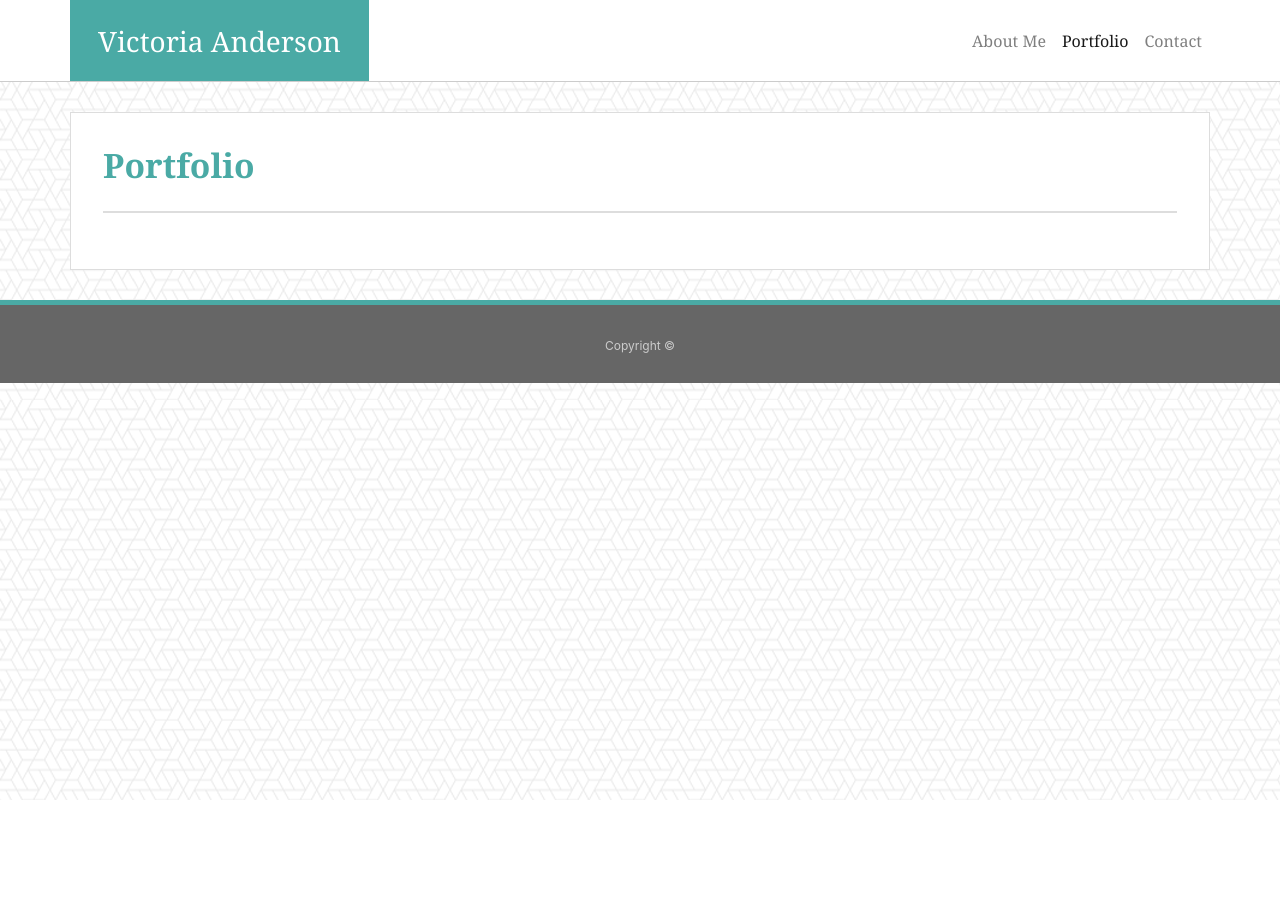
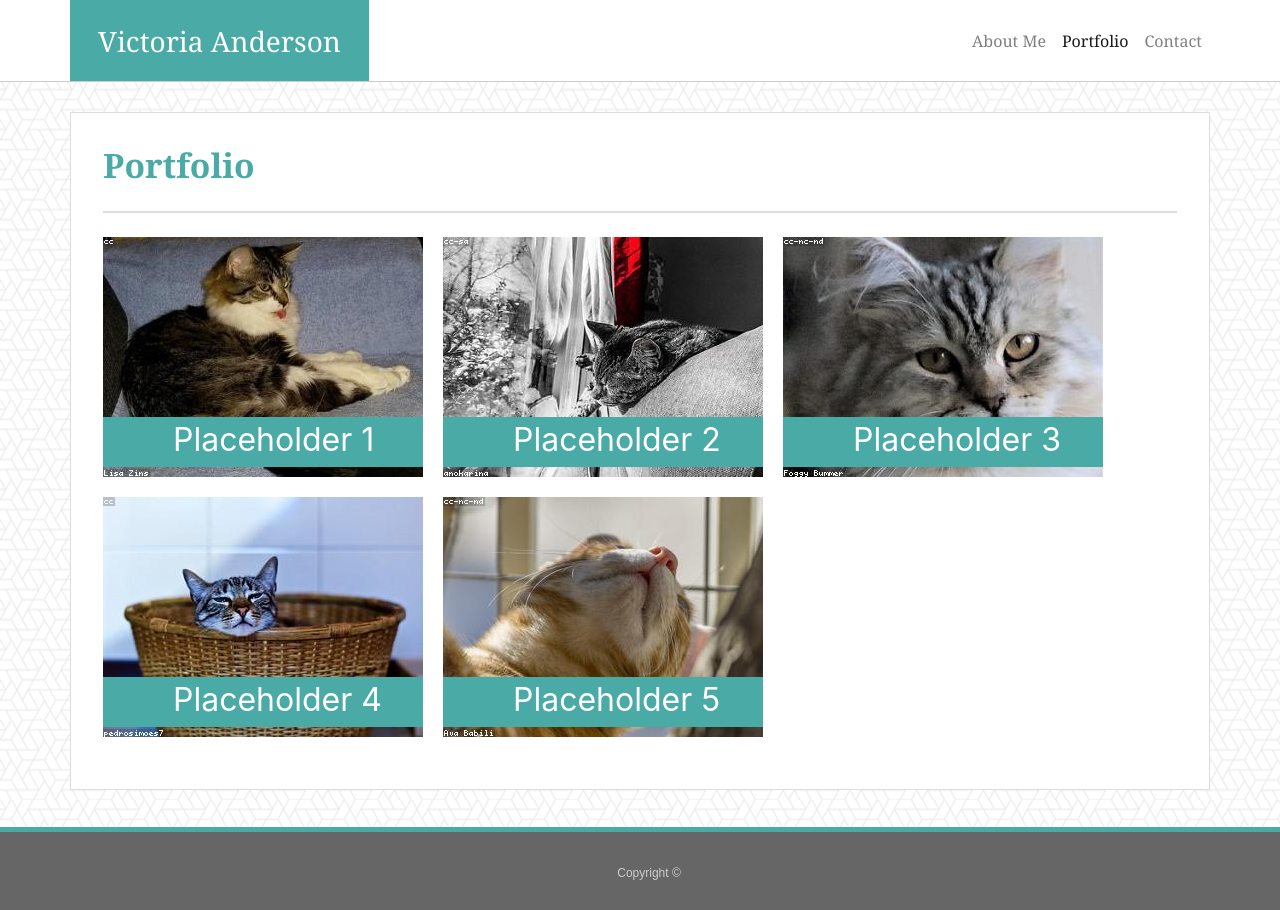
Before and after one commit to victoriaashling/bootstrapPortfolio, a plain HTML site: page portfolio.html in a window 1280 px wide. Before the commit the page ends 800 px from the top, so only its background shows below. Drawn offline with nearby package versions, Linux system fonts and the light colour scheme.

Commit message:
still could use tweaking, but mostly works

```diff
--- a/assets/css/style.css
+++ b/assets/css/style.css
@@ -1,8 +1,12 @@
+html {
+    min-height: 100%;
+    position: relative;
+}
+
 body {
     margin: 0;
     background-image: url("../images/what-the-hex/what-the-hex.png");
     color: #777777;
-    position: relative;
 }
 
 h1 {
@@ -18,6 +22,22 @@ hr {
     margin-bottom: 1.5em;
 }
 
+p {
+    font-family: Arial, 'Helvetica Neue', Helvetica, sans-serif;
+    text-indent: 1.5em;
+}
+
+a.banner-link {
+    color: #ffffff;
+    position: absolute;
+    bottom: 3px;
+    left: calc(50% - 90px);
+}
+
+a:hover {
+    text-decoration: underline;
+}
+
 footer {
     background-color: #666666;
     border-top: 5px solid #4aaaa5;
@@ -29,6 +49,8 @@ footer {
     font-size: .75em;
     width: 100vw;
     margin-top: 30px;
+    position: absolute;
+    bottom: 0;
 }
 
 .navbar {
@@ -60,19 +82,51 @@ footer {
     border: 1px solid #dddddd;
     padding: 2em;
     color: #777777;
+    margin-bottom: 120px;
+}
+
+.headshot {
+    max-width: 250px;
+    margin-right: 1.5em;
+    margin-bottom: 1em;
+}
+
+.project-container {
+    clear: both;
+    display: block;
+}
+
+.project {
+    float: left;
+    margin-bottom: 20px;
+    margin-right: 20px;
+    position: relative;
+}
+
+.banner {
+    background-color: #4aaaa5;
+    color: #ffffff;
+    position: absolute;
+    bottom: 10px;
+    height: 50px;
+    width: 320px;
+    text-align: center;
+    padding-top: 20px;
+    font-size: 2em;
 }
 
 @media screen and (max-width: 575px) {
     .navbar {
         background-color: #4aaaa5 !important;
         padding-right: 3vw;
+        margin-bottom: 0;
+    }
+
+    .mainContent {
+        margin-bottom: 83px;
     }
 
     footer {
         margin-top: 0;
     }
-
-    .navbar {
-        margin-bottom: 0;
-    }
 }
--- a/portfolio.html
+++ b/portfolio.html
@@ -35,6 +35,28 @@
     <div class="container mainContent">
         <h1>Portfolio</h1>
         <hr>
+        <div class="project-container">
+            <div class="project">
+                <img class="img-fluid float-left" src="assets/images/cat1.jpg" alt="Random photo courtesy of Lorem Flickr">
+                <div class="banner"><a class="banner-link" href="#">Placeholder 1</a></div>
+            </div>
+            <div class="project">
+                <img class="img-fluid float-left" src="assets/images/cat2.jpg" alt="Random photo courtesy of Lorem Flickr">
+                <div class="banner"><a class="banner-link" href="#">Placeholder 2</a></div>
+            </div>
+            <div class="project">
+                <img class="img-fluid float-left" src="assets/images/cat3.jpg" alt="Random photo courtesy of Lorem Flickr">
+                <div class="banner"><a class="banner-link" href="#">Placeholder 3</a></div>
+            </div>
+            <div class="project">
+                <img class="img-fluid float-left" src="assets/images/cat4.jpg" alt="Random photo courtesy of Lorem Flickr">
+                <div class="banner"><a class="banner-link" href="#">Placeholder 4</a></div>
+            </div>
+            <div class="project">
+                <img class="img-fluid float-left" src="assets/images/cat5.jpg" alt="Random photo courtesy of Lorem Flickr">
+                <div class="banner"><a class="banner-link" href="#">Placeholder 5</a></div>
+            </div>
+        </div>
 
     </div>
 
```
Also changed, not shown: contact.html (+14 -0 lines), index.html (+1 -0 lines), assets/images/cat1.jpg (added), assets/images/cat2.jpg (added), assets/images/cat3.jpg (added), assets/images/cat4.jpg (added), assets/images/cat5.jpg (added).
